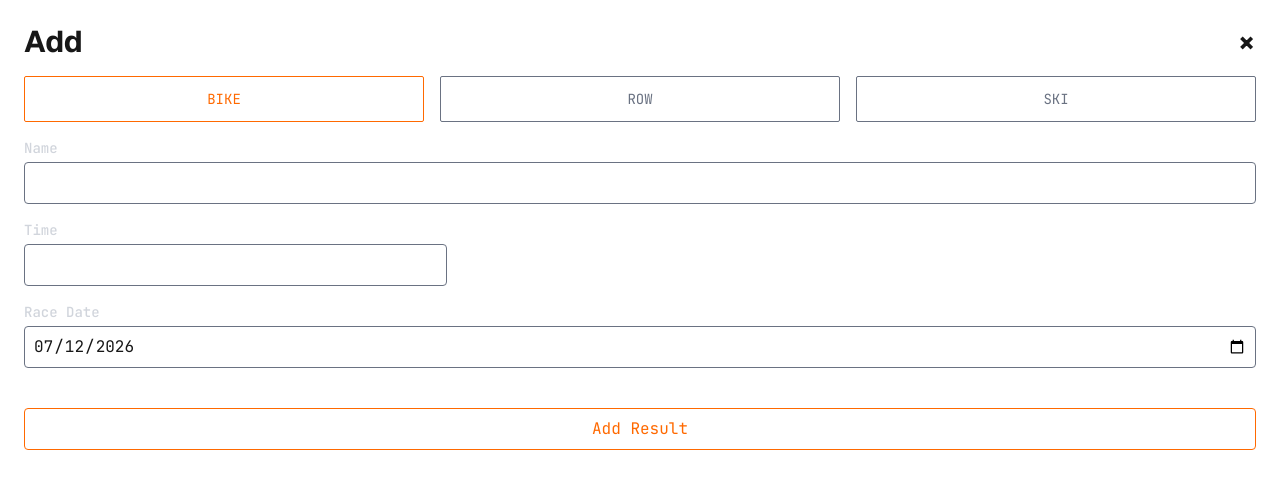
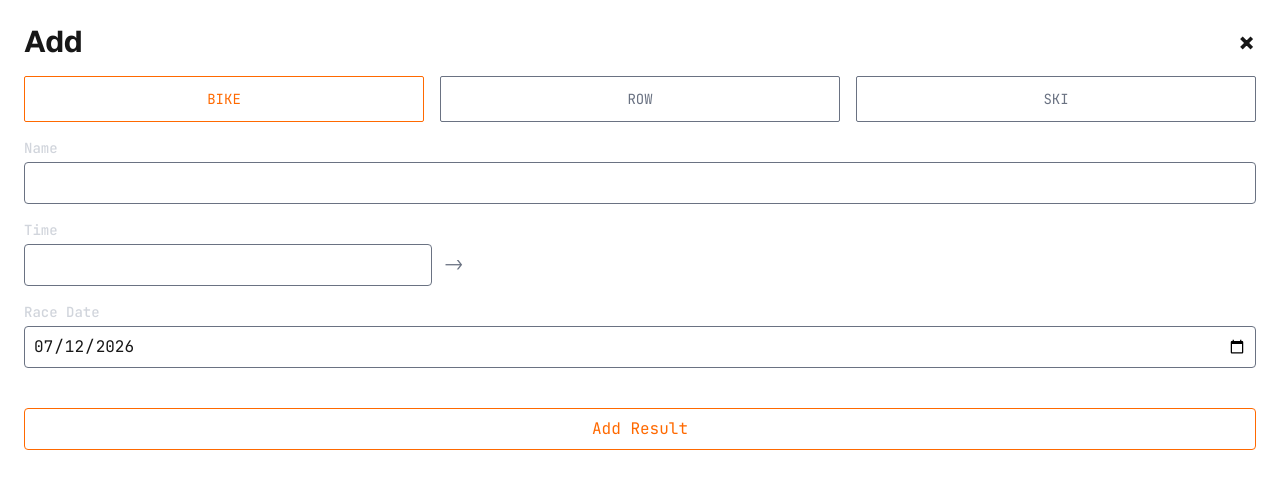
Before and after one commit to spritestack/scoreboard, a Next.js app: page /admin in a window 1280 px wide. Shown: the top 488 px of the page. Built offline with nearby package versions, Linux system fonts and the light colour scheme; no server answers.

Commit message:
NaN time fix

```diff
--- a/app/admin/page.tsx
+++ b/app/admin/page.tsx
@@ -44,7 +44,7 @@ export default function AdminPage() {
             type="date"
             name="race_date"
             id="race_date"
-            className="mt-1 block w-full border border-gray-500 rounded-sm p-2"
+            className="mt-1 w-full border border-gray-500 rounded-sm p-2"
             defaultValue={new Date().toISOString().split("T")[0]} // default to today
           />
         </div>
--- a/components/TimeInput.tsx
+++ b/components/TimeInput.tsx
@@ -15,6 +15,8 @@ export default function TimeInput() {
 
   function convertToMilliseconds(str: string): number {
     const digits = str.replace(/\D/g, "");
+
+    if (isNaN(parseInt(digits))) return 0;
 
     if (digits.length <= 2) return parseInt(digits) * 1000;
     if (digits.length <= 4)
@@ -41,7 +43,7 @@ export default function TimeInput() {
       <label htmlFor="time" className="block text-sm font-medium text-gray-300">
         Time
       </label>
-      <div className="mt-1 flex flex-row items-center">
+      <div className="mt-1 flex flex-row items-center gap-3">
         <input
           type="text"
           inputMode="numeric"
@@ -61,6 +63,7 @@ export default function TimeInput() {
             setMillisecondsTime(milli);
           }}
         />
+        <div className="text-gray-500">{"->"}</div>
         <div className="flex-2 text-xl text-white text-center">
           {displayTime}
         </div>
```
